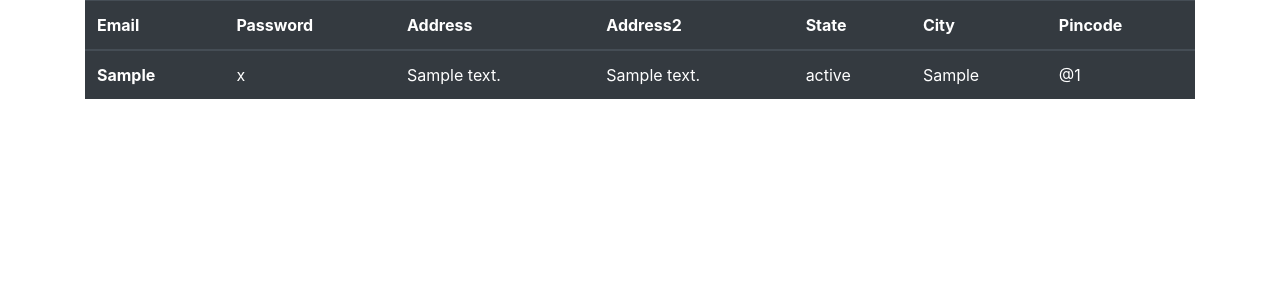
After one commit to Surajsinhar77/pyClass, a Flask app: page /viewdetailpage in a window 1280 px wide. The commit adds this page. Shown: the top 300 px of the page. Run offline with Flask 2, Linux system fonts and the light colour scheme; tables that the repository leaves empty hold one stand-in row (values such as "Sample post").

Commit message:
"Project Done"

```diff
--- a/project1/app.py
+++ b/project1/app.py
@@ -37,4 +37,9 @@ def formSubmission():
         return "FORM SUCCESFULL SUBMITTED"
     return "Submittion fail"
 
+@app.route('/viewdetailpage' ,methods=['POST', 'GET'])
+def viwedetail():
+    dtl = details.query.all()
+    return render_template('details.html' ,details = dtl)
+
 app.run(debug=True)
--- /dev/null
+++ b/project1/templates/details.html
@@ -0,0 +1,77 @@
+<!doctype html>
+<html lang="en">
+
+<head>
+    <!-- Required meta tags -->
+    <meta charset="utf-8">
+    <meta name="viewport" content="width=device-width, initial-scale=1, shrink-to-fit=no">
+
+    <!-- Bootstrap CSS -->
+    <link rel="stylesheet" href="https://cdn.jsdelivr.net/npm/bootstrap@4.6.1/dist/css/bootstrap.min.css"
+        integrity="sha384-zCbKRCUGaJDkqS1kPbPd7TveP5iyJE0EjAuZQTgFLD2ylzuqKfdKlfG/eSrtxUkn" crossorigin="anonymous">
+
+        <style>
+
+            .container{
+                width: 95vw;
+                margin: 0 auto;
+            }
+            .clred{
+                color: red;
+            }
+        </style>
+    <title>Detail Page</title>
+</head>
+
+<body>
+
+    <div class="container">
+    <table class="table table-dark">
+        <thead>
+            <tr>
+                <th scope="col">Email</th>
+                <th scope="col">Password</th>
+                <th scope="col">Address</th>
+                <th scope="col">Address2</th>
+                <th scope="col">State</th>
+                <th scope="col">City</th>
+                <th scope="col">Pincode</th>
+            </tr>
+        </thead>
+        <tbody>
+            {% for details in details %}
+            <tr>
+                <th scope="row">{{details.emil}}</th>
+                <td>{{details.password}}</td>
+                <td>{{details.address}}</td>
+                <td>{{details.address2}}</td>
+                <td>{{details.state}}</td>
+                <td>{{details.city}}</td>
+                <td>@{{details.pincode}}</td>
+            </tr>
+            {% endfor %}
+        </tbody>
+    </table>
+</div>
+    <!-- Optional JavaScript; choose one of the two! -->
+
+    <!-- Option 1: jQuery and Bootstrap Bundle (includes Popper) -->
+    <script src="https://cdn.jsdelivr.net/npm/jquery@3.5.1/dist/jquery.slim.min.js"
+        integrity="sha384-DfXdz2htPH0lsSSs5nCTpuj/zy4C+OGpamoFVy38MVBnE+IbbVYUew+OrCXaRkfj"
+        crossorigin="anonymous"></script>
+    <script src="https://cdn.jsdelivr.net/npm/bootstrap@4.6.1/dist/js/bootstrap.bundle.min.js"
+        integrity="sha384-fQybjgWLrvvRgtW6bFlB7jaZrFsaBXjsOMm/tB9LTS58ONXgqbR9W8oWht/amnpF"
+        crossorigin="anonymous"></script>
+
+    <!-- Option 2: Separate Popper and Bootstrap JS -->
+    <!--
+    <script src="https://cdn.jsdelivr.net/npm/jquery@3.5.1/dist/jquery.slim.min.js" integrity="sha384-DfXdz2htPH0lsSSs5nCTpuj/zy4C+OGpamoFVy38MVBnE+IbbVYUew+OrCXaRkfj" crossorigin="anonymous"></script>
+    <script src="https://cdn.jsdelivr.net/npm/popper.js@1.16.1/dist/umd/popper.min.js" integrity="sha384-9/reFTGAW83EW2RDu2S0VKaIzap3H66lZH81PoYlFhbGU+6BZp6G7niu735Sk7lN" crossorigin="anonymous"></script>
+    <script src="https://cdn.jsdelivr.net/npm/bootstrap@4.6.1/dist/js/bootstrap.min.js" integrity="sha384-VHvPCCyXqtD5DqJeNxl2dtTyhF78xXNXdkwX1CZeRusQfRKp+tA7hAShOK/B/fQ2" crossorigin="anonymous"></script>
+    -->
+</body>
+
+</html>
+
+
+<!-- =============================== -->
--- a/project1/templates/index.html
+++ b/project1/templates/index.html
@@ -18,6 +18,9 @@
         }
         .clred{
             color: red;
+        }
+        .vd{
+            margin-top: 20px;
         }
     </style>
     <title>Form Submistion</title>
@@ -76,6 +79,9 @@
                 </div>
                 <button type="submit" class="btn btn-primary">Sign in</button>
             </form>
+            <div class="opt">
+                <a href="/viewdetailpage"> <button class="vd btn btn-primary">View Detail</button></a>
+            </div>
         </div>
     </section>
 
```
